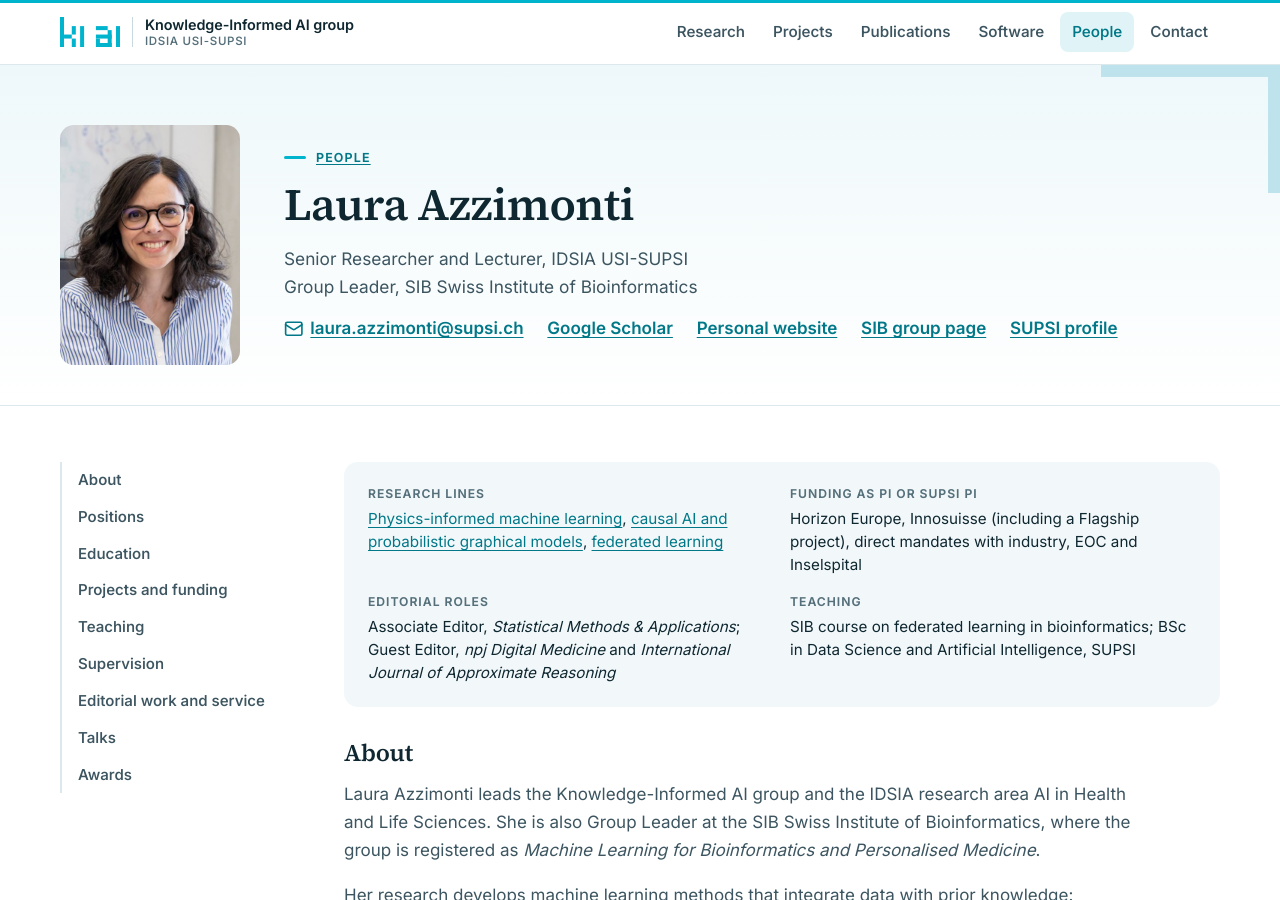
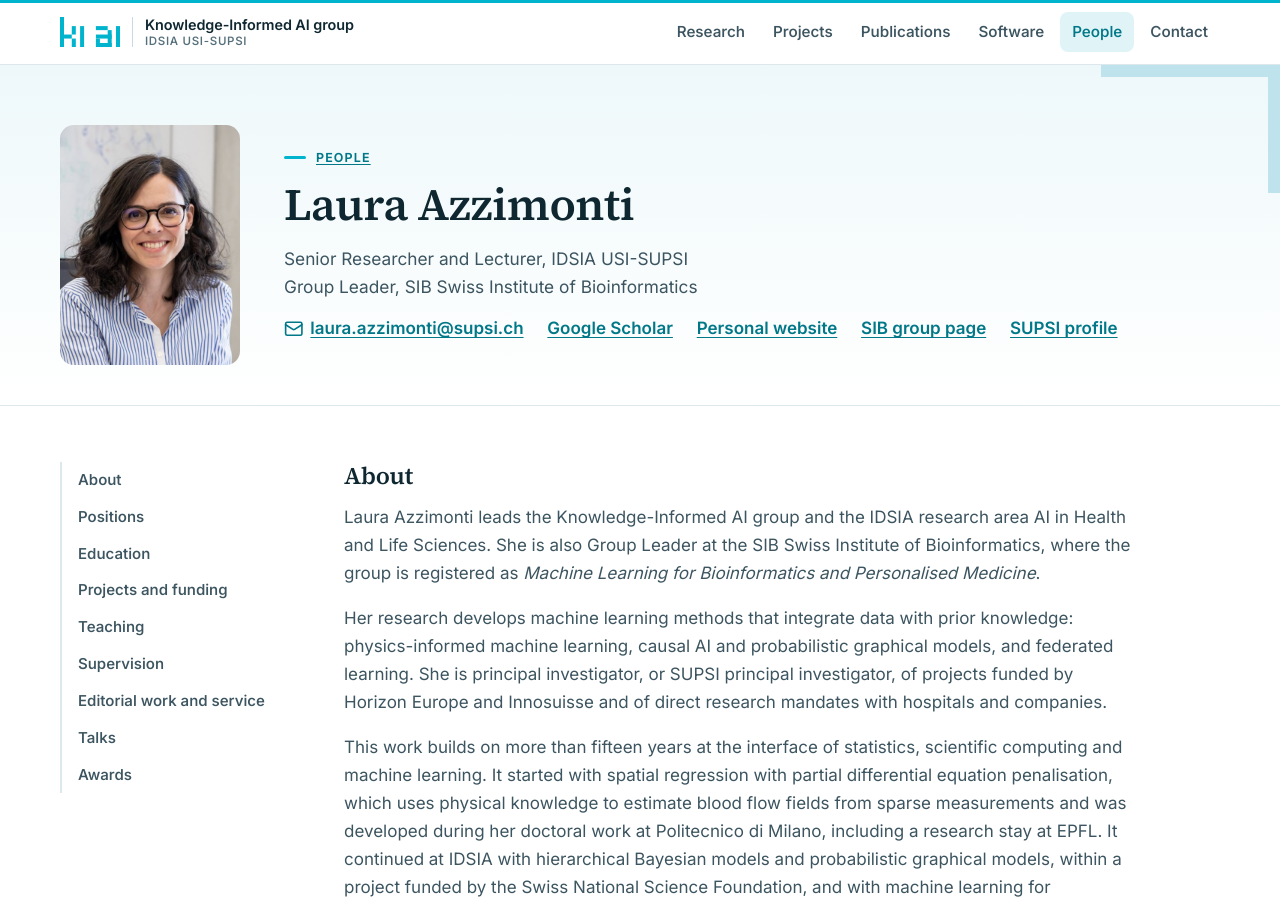
Before and after one commit to kiai-idsia/kiai-idsia.github.io, a Jekyll site: the page built from people/laura-azzimonti.html, in a window 1280 px wide and 900 px high. Built offline with Jekyll 4.4.1, drawn with Linux system fonts in a browser that asks for light colours.

Commit message:
Tolto il riepilogo in alto nel profilo

```diff
--- a/people/laura-azzimonti.html
+++ b/people/laura-azzimonti.html
@@ -43,16 +43,6 @@ layout: default
   </nav>
 
   <div class="profile-main">
-    <section class="glance" aria-labelledby="glance-title">
-      <h2 id="glance-title" class="visually-hidden">At a glance</h2>
-      <dl class="glance-list">
-        <div><dt>Research lines</dt><dd><a href="{{ '/research/physics-informed/' | relative_url }}">Physics-informed machine learning</a>, <a href="{{ '/research/causal/' | relative_url }}">causal AI and probabilistic graphical models</a>, <a href="{{ '/research/federated/' | relative_url }}">federated learning</a></dd></div>
-        <div><dt>Funding as PI or SUPSI PI</dt><dd>Horizon Europe, Innosuisse (including a Flagship project), direct mandates with industry, EOC and Inselspital</dd></div>
-        <div><dt>Editorial roles</dt><dd>Associate Editor, <em>Statistical Methods &amp; Applications</em>; Guest Editor, <em>npj Digital Medicine</em> and <em>International Journal of Approximate Reasoning</em></dd></div>
-        <div><dt>Teaching</dt><dd>SIB course on federated learning in bioinformatics; BSc in Data Science and Artificial Intelligence, SUPSI</dd></div>
-      </dl>
-    </section>
-
     <section id="about" class="cv-section">
       <h2>About</h2>
       <p>Laura Azzimonti leads the Knowledge-Informed AI group and the IDSIA research area AI in Health and Life Sciences. She is also Group Leader at the SIB Swiss Institute of Bioinformatics, where the group is registered as <em>Machine Learning for Bioinformatics and Personalised Medicine</em>.</p>
```
